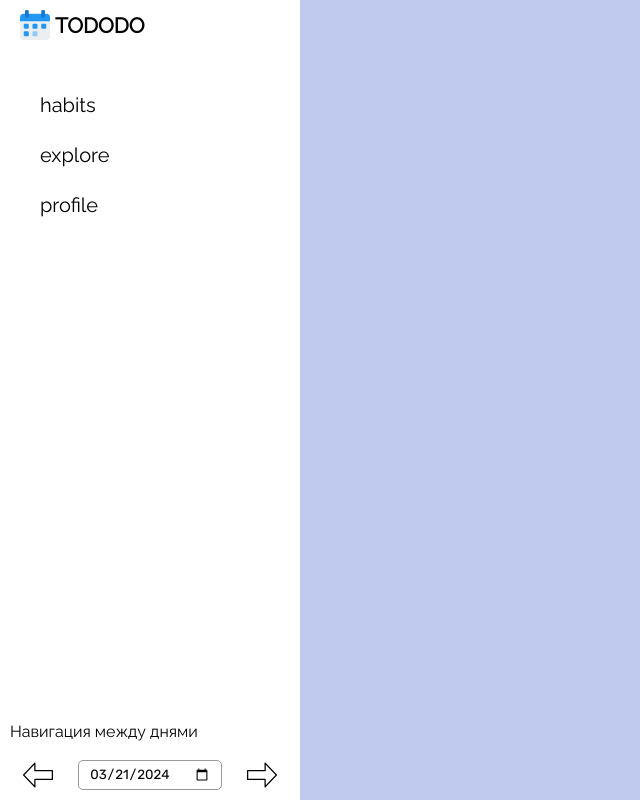
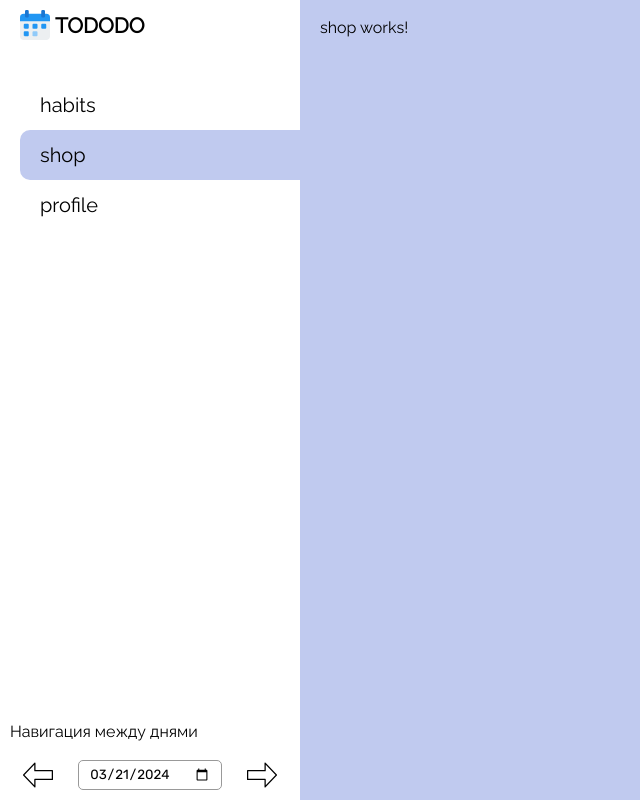
Before and after one commit to Boris-sudo/PROD_projetct, an Angular app in the folder frontend/: page /shop in a window 1280 px wide. Before the commit this address led to /. Shown: the whole page, without its empty margins (0-640 px from the left). Built offline with nearby package versions, Linux system fonts and the light colour scheme; a web font is replaced by a local one.

Commit message:
#10 adding shop-component

```diff
--- a/frontend/src/app/app-routing.module.ts
+++ b/frontend/src/app/app-routing.module.ts
@@ -5,11 +5,12 @@
 import {LoginComponent} from "./components/login/login.component";
 import {ProfileComponent} from "./components/profile/profile.component";
 import {ChoosingAvatarComponent} from "./components/choosing-avatar/choosing-avatar.component";
+import {ShopComponent} from "./components/shop/shop.component";
 
 const routes: Routes = [
   {path: '', component: MainPageComponent},
   {path: 'habits', component: AddHabitPageComponent},
-  {path: 'explore', component: AddHabitPageComponent},
+  {path: 'shop', component: ShopComponent},
   {path: 'profile', component: ProfileComponent},
   {path: 'login', component: LoginComponent},
   {path: 'settings/avatar', component: ChoosingAvatarComponent},
@@ -21,7 +22,7 @@
 }
 export const navBarLinks: NavBarLink[] = [
   {name: 'habits', url: 'habits'},
-  {name: 'explore', url: 'explore'},
+  {name: 'shop', url: 'shop'},
   {name: 'profile', url: 'profile'},
 ]
 
--- a/frontend/src/app/app.module.ts
+++ b/frontend/src/app/app.module.ts
@@ -13,6 +13,7 @@
 import { LoaderComponent } from './components/loader/loader.component';
 import { AchievementLevelUpComponent } from './components/achievement-level-up/achievement-level-up.component';
 import { ChoosingAvatarComponent } from './components/choosing-avatar/choosing-avatar.component';
+import { ShopComponent } from './components/shop/shop.component';
 
 @NgModule({
   declarations: [
@@ -25,7 +26,8 @@
     ProfileComponent,
     LoaderComponent,
     AchievementLevelUpComponent,
-    ChoosingAvatarComponent
+    ChoosingAvatarComponent,
+    ShopComponent
   ],
   imports: [
     BrowserModule,
--- /dev/null
+++ b/frontend/src/app/components/shop/shop.component.html
@@ -0,0 +1 @@
+<p>shop works!</p>
--- /dev/null
+++ b/frontend/src/app/components/shop/shop.component.ts
@@ -0,0 +1,15 @@
+import { Component, OnInit } from '@angular/core';
+
+@Component({
+  selector: 'app-shop',
+  templateUrl: './shop.component.html',
+  styleUrls: ['./shop.component.css']
+})
+export class ShopComponent implements OnInit {
+
+  constructor() { }
+
+  ngOnInit(): void {
+  }
+
+}
```
Also changed, not shown: frontend/src/app/components/shop/shop.component.css (added).
